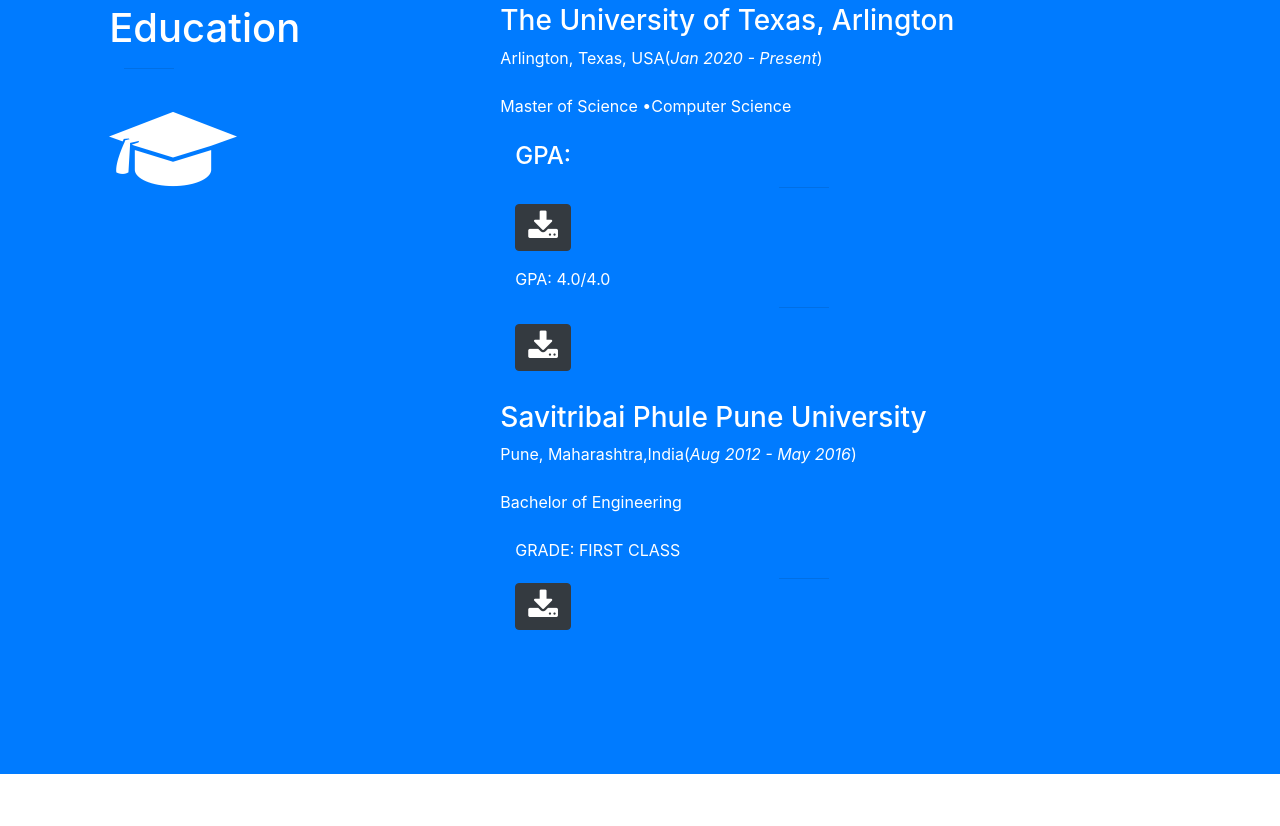
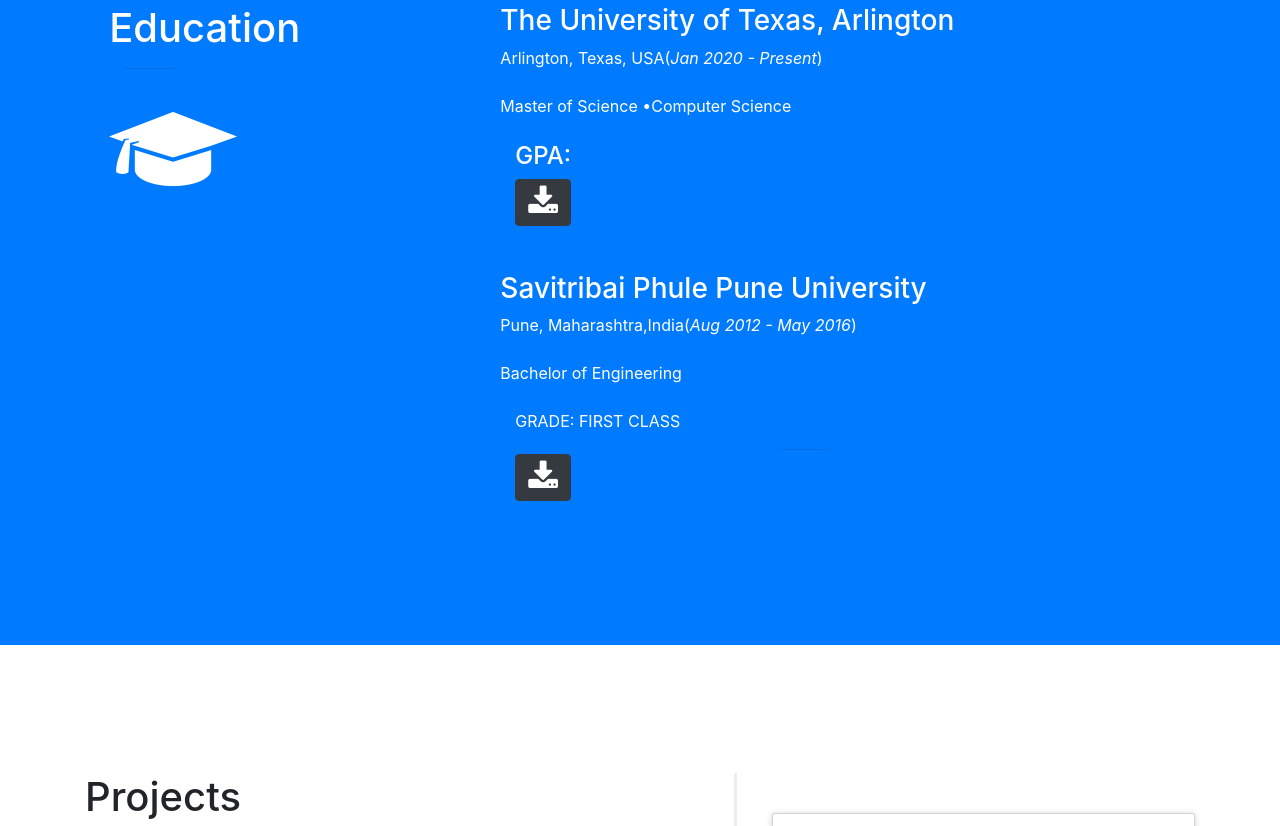
Before and after one commit to SagarGiri2104/sagargiri2104.github.io, a website with bundled scripts: page index.html in a window 1280 px wide. Shown: the part 3324-4150 px from the top of the page. Built offline with nearby package versions, Linux system fonts and the light colour scheme; files whose address does not match are found by name.

Commit message:
Update index.html

```diff
--- a/index.html
+++ b/index.html
@@ -300,15 +300,10 @@
 <!-- 				<br>GPA: <i>4.0</i></br> -->
 			  <div class="col-lg-12 ml-auto">
                            <h4 class="section-heading text-white">GPA:</h4>
-                           <hr class="dark my-10">
+<!--                            <hr class="dark my-10"> -->
                            <a href="docs/SSR_TSRPT_UN.pdf.pdf" download><button class="btn btn-dark btn-xl"><i class="fa fa-download fa-2x" aria-hidden="true"></i></button></a>
                         </div>
                         </p>
-		       <div class="col-lg-12 ml-auto">
-                           <p class="section-heading text-white">GPA: 4.0/4.0</p>
-                           <hr class="dark my-3">
-                           <a href="docs/SSR_TSRPT_UN.pdf.pdf" download><button class="btn btn-dark btn-xl"><i class="fa fa-download fa-2x" aria-hidden="true"></i></button></a>
-                        </div>
                      </div>
                   </div>
                   <!-- item end -->
@@ -422,7 +417,7 @@
                            </div>
                         </li> -->
 			     <li class="timeline-body">
-                           <div class="timeline-badge"><i class="fa fa-laptop" aria-hidden="true"></i></div>
+                           <div class="timeline-badge warning"><i class="fa fa-laptop" aria-hidden="true"></i></div>
                            <div class="timeline-panel">
                               <div class="timeline-heading">
                                  <h4 class="timeline-title">LabVIEW based Robotic Arm</h4>
```
